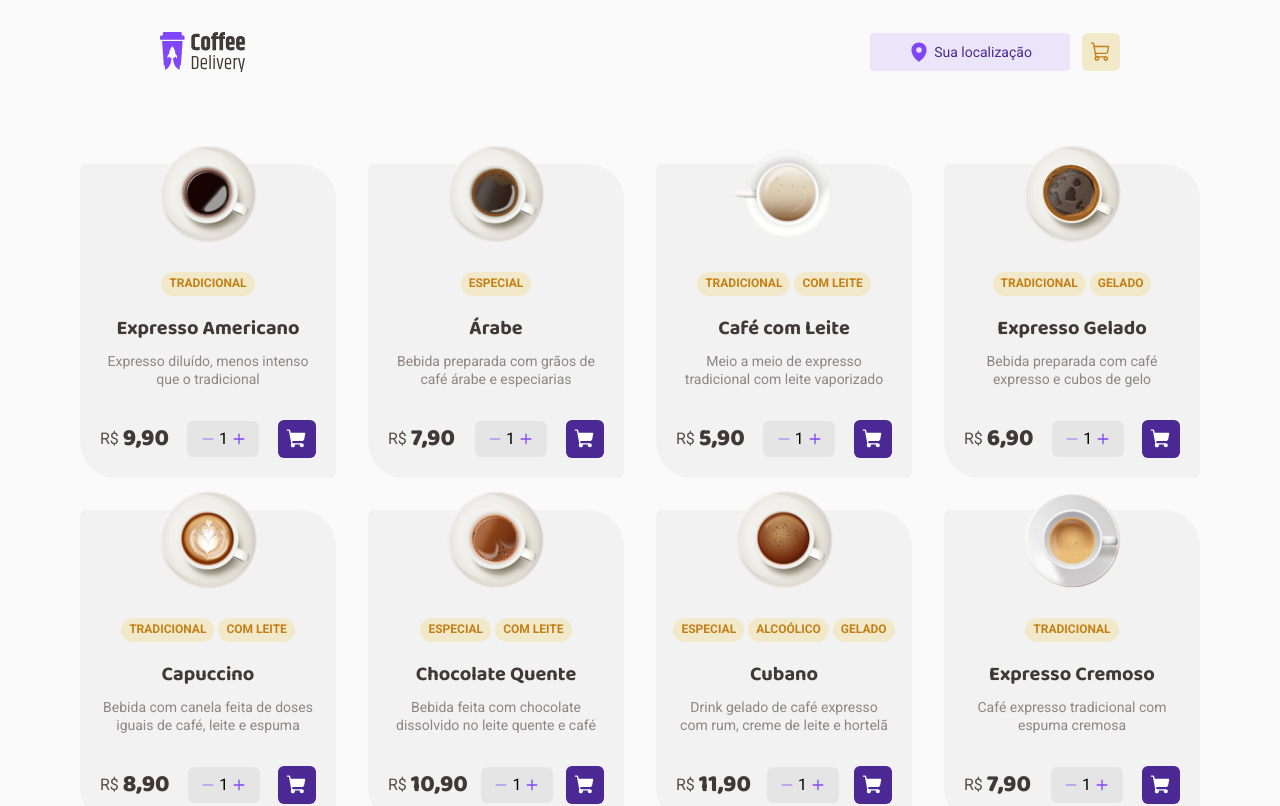
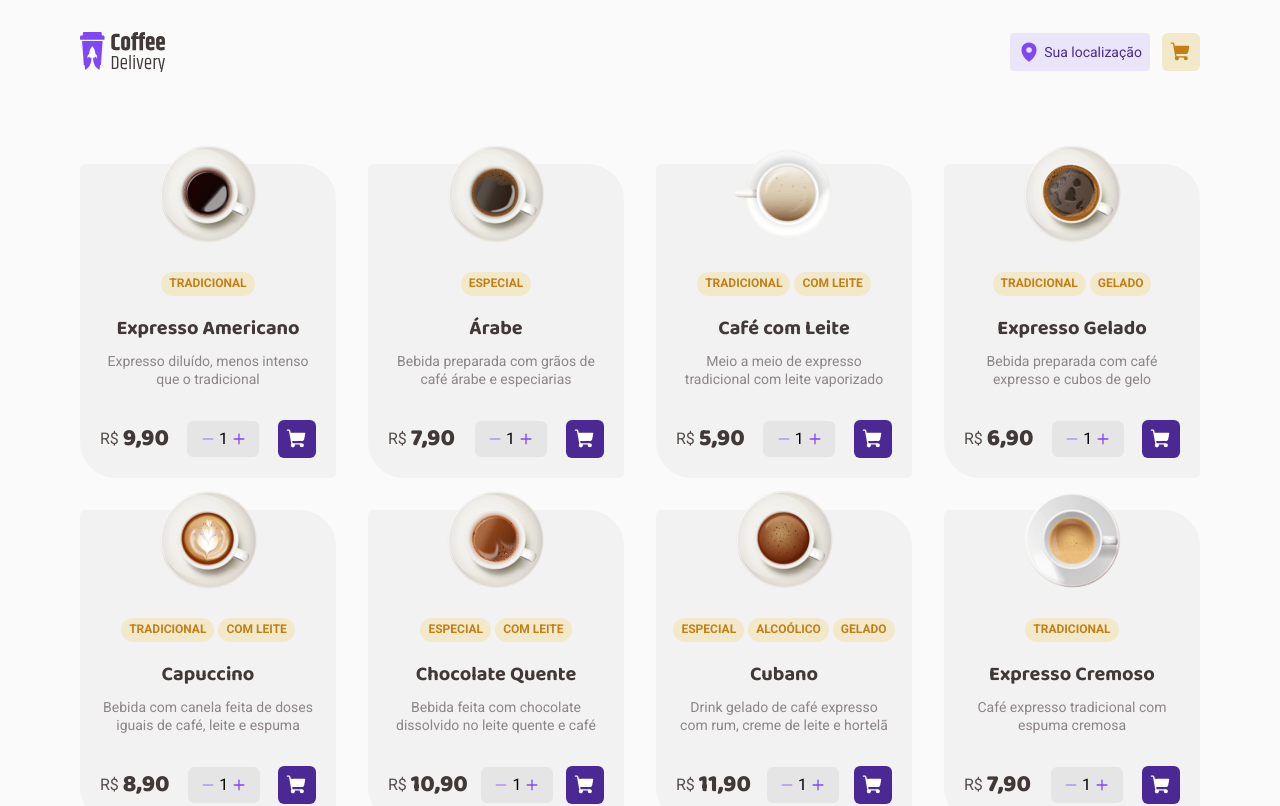
Before and after one commit to alex-britto/PDCoffe, a React (Vite) app: page / in a window 1280 px wide. Shown: the top 806 px of the page. Built offline with nearby package versions, Linux system fonts and the light colour scheme; data requests are answered from the project's data file.

Commit message:
style: fix style on LocationButton

```diff
--- a/src/components/Header/index.tsx
+++ b/src/components/Header/index.tsx
@@ -64,7 +64,7 @@ export const Header = ({ cartItems, onShowCartItens }: HeaderProps) => {
           variant="SECONDARY"
           quantity={cartItems.length}
           onClick={onShowCartItens}
-          icon={<ShoppingCart size={22} />}
+          icon={<ShoppingCart size={22} weight="fill" />}
         />
       </div>
     </HeaderContainer>
--- a/src/components/Header/styles.ts
+++ b/src/components/Header/styles.ts
@@ -5,9 +5,9 @@ export const HeaderContainer = styled.header`
   align-items: center;
   justify-content: space-between;
   width: 100%;
-
-  background-color: ${({ theme }) => theme.colors.base.background};
-  padding: 32px 160px;
+  max-width: 1120px;
+  margin: 0 auto;
+  padding: 32px 0;
 
   img {
     width: 85px;
--- a/src/components/LocationButton/styles.ts
+++ b/src/components/LocationButton/styles.ts
@@ -10,10 +10,9 @@ export const ButtonContainer = styled.button`
   justify-content: center;
   align-items: center;
   outline: none;
-  padding: 0 16px;
+  padding: 8px;
   width: 100%;
-  min-width: 200px;
-  max-width: 300px;
+  min-width: 140px;
 
   &:hover {
     border-bottom: 2px solid ${({ theme }) => theme.colors.purple.dark};
```
